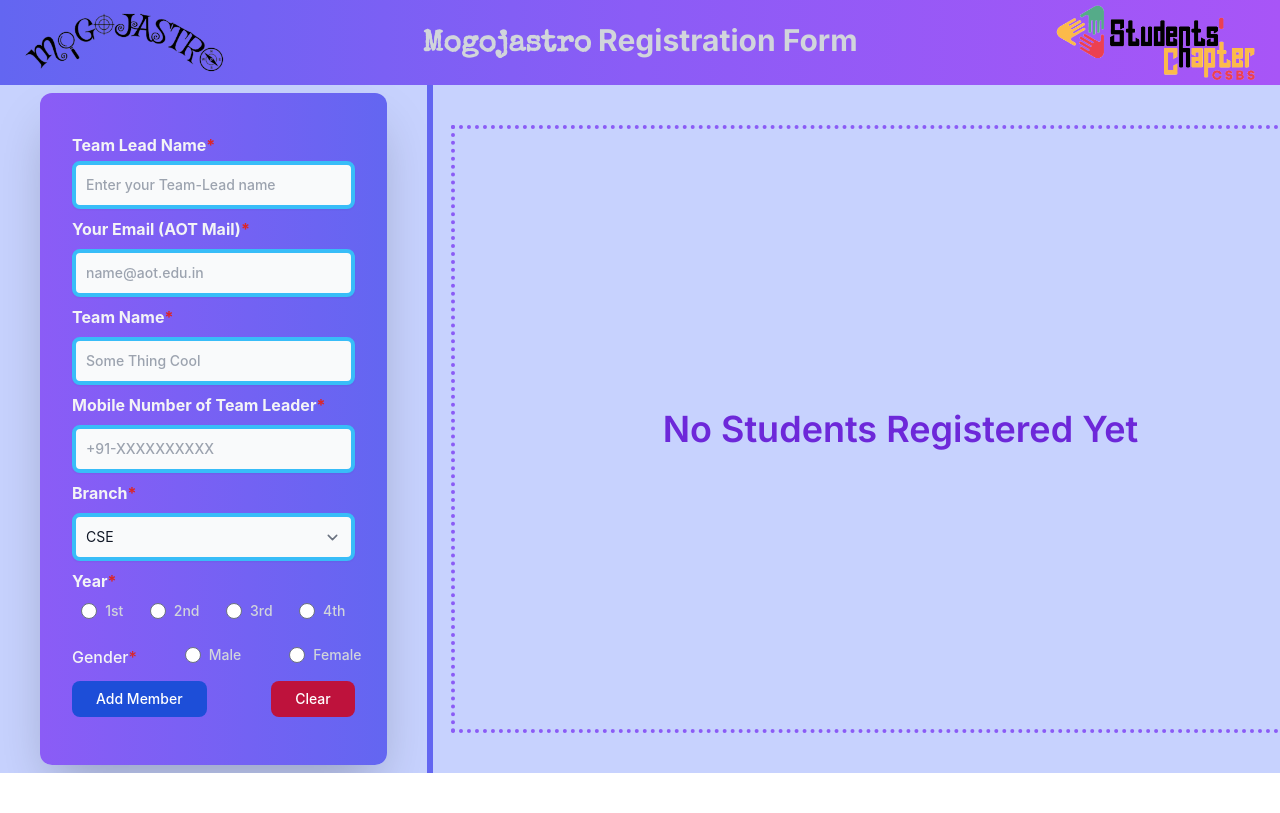
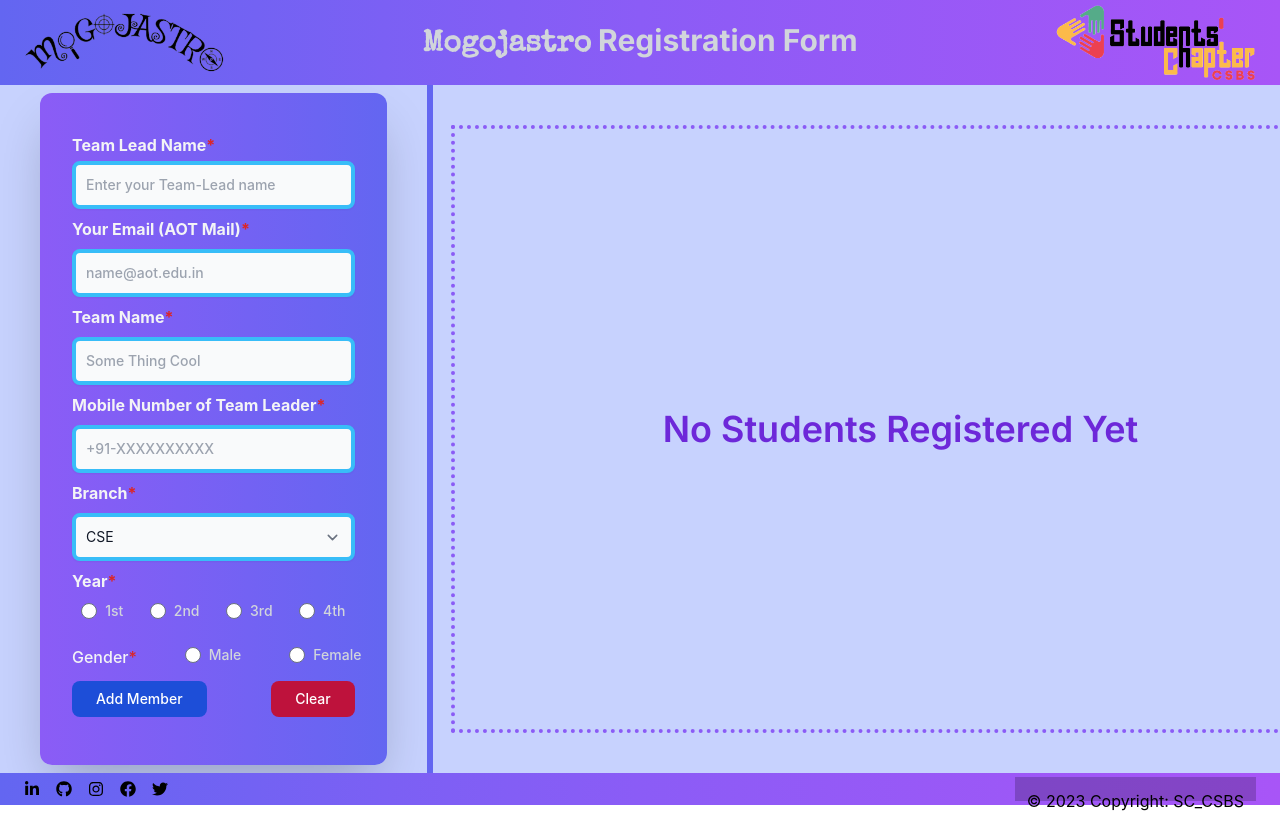
Before and after one commit to Soumyajit2825/Event-Registration-Page, a React (Create React App) app: page / in a window 1280 px wide. Built offline with nearby package versions, Linux system fonts and the light colour scheme.

Commit message:
Added Footer

```diff
--- a/package.json
+++ b/package.json
@@ -8,6 +8,7 @@
     "@testing-library/user-event": "^13.5.0",
     "react": "^18.2.0",
     "react-dom": "^18.2.0",
+    "react-icons": "^4.8.0",
     "react-scripts": "^5.0.1",
     "web-vitals": "^2.1.4"
   },
--- a/src/App.jsx
+++ b/src/App.jsx
@@ -2,7 +2,7 @@ import { useState } from "react";
 import Header from "./components/Header";
 import RegistrationForm from "./components/RegistrationForm";
 import StudentCard from "./components/StudentCard";
-
+import Footer from "./components/Footer";
 
 
 function App() {
@@ -71,6 +71,7 @@ function App() {
 
         </div>
       </div>
+      <Footer/>
     </div>
   );
 }
--- /dev/null
+++ b/src/components/Footer.jsx
@@ -0,0 +1,58 @@
+import React from "react";
+import { FaLinkedinIn , FaGithub, FaInstagram, FaFacebook, FaTwitter} from "react-icons/fa";
+
+const Footer = () => {
+    return (
+      <>
+      <footer className="flex flex-row flex-wrap items-center justify-between py-1 px-6  bg-gradient-to-r from-indigo-500 via-violet-500 to-purple-500">
+        <div classname='footer-socials' >
+        <span style={{"gap": "1rem", "cursor": "pointer", "display": "flex"}}>
+            <div>
+                <a
+                    href="https://www.linkedin.com/company/sccsbsaot"
+                    target="_blank">
+                    <FaLinkedinIn className="icons"/>
+                </a>
+            </div>
+            <div>
+                <a
+                href="https://github.com/sccsbsaot"
+                target="_blank">
+                <FaGithub className="icons"/>
+                </a>
+            </div>
+            <div>
+                <a
+                href="https://instagram.com/sccsbsaot?igshid=ZDdkNTZiNTM="
+                target="_blank">
+                <FaInstagram className="icons"/>
+                </a>
+            </div>
+            <div>
+                <a
+                href="https://www.facebook.com/profile.php?id=100090904104316&mibextid=ZbWKwL"
+                target="_blank">
+                <FaFacebook className="icons"/>
+                </a>
+            </div>
+            <div>
+                <a
+                href="https://twitter.com/sccsbs"
+                target="_blank">
+                <FaTwitter className="icons"/>
+                </a>
+            </div>
+            </span>
+        </div>
+        <div className='md:h-[2vh] h-[20px] text-center p-3' style={{ backgroundColor: 'rgba(0, 0, 0, 0.2)' }}>
+        &copy; {new Date().getFullYear()} Copyright:{' '}
+        <a className='text-dark'>
+          SC_CSBS
+        </a>
+      </div>
+      </footer>
+      </>
+    );
+  };
+
+  export default Footer;
```
Also changed, not shown: 1 other file (tests, documents, lock files or other folders).
